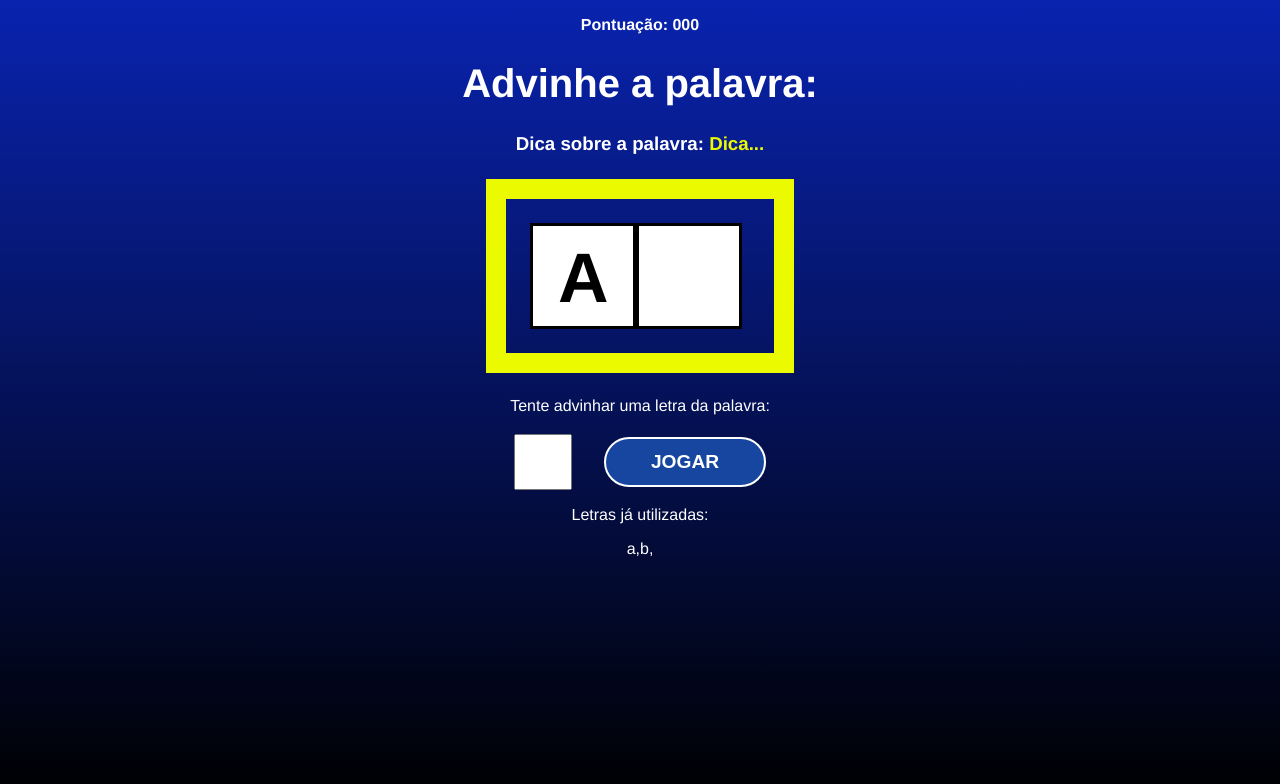
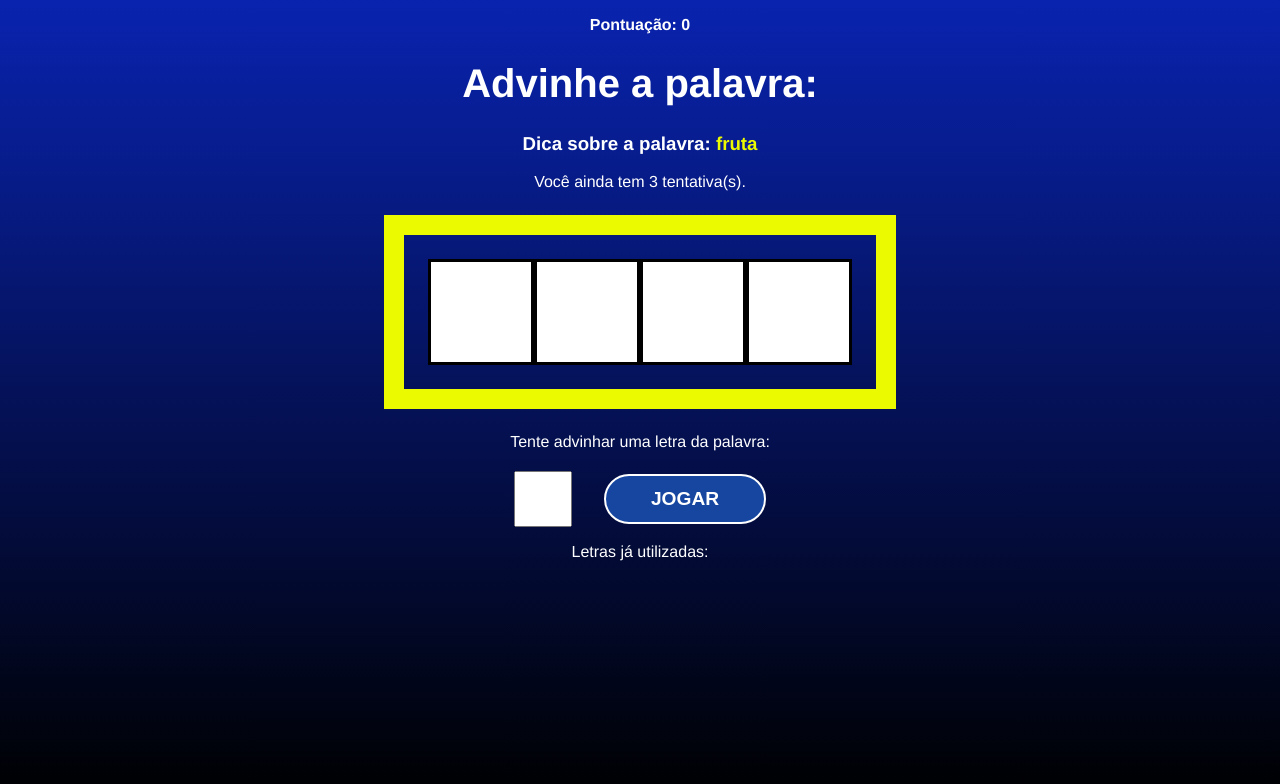
Before and after one commit to japajow/projeto-secret-words, a React (Create React App) app: page / in a window 1280 px wide. Both pictures are taken after a click on the button "COMEÇAR O JOGO". Shown: the top 784 px of the page. Built offline with nearby package versions, Linux system fonts and the light colour scheme.

Commit message:
Consumindo estados do jogo

```diff
--- a/src/App.js
+++ b/src/App.js
@@ -21,6 +21,11 @@ function App() {
   const [pickedCategory, setPickedCategory] = useState("");
   const [letters, setLetters] = useState([]);
 
+  const [guessedLetter, setGuessedLetter] = useState([]);
+  const [wrongLetters, setWrongLetters] = useState([]);
+  const [guesses, setGuesses] = useState(3);
+  const [score, setScore] = useState(0);
+
   const pickWordAnCategory = () => {
     const categories = Object.keys(words);
     const category =
@@ -41,7 +46,7 @@ function App() {
 
     setPickedWord(word);
     setPickedCategory(category);
-    setLetters(letters);
+    setLetters(wordLetters);
 
     setGameStage(stages[1].name);
   };
@@ -57,7 +62,16 @@ function App() {
   return (
     <div className="App">
       {gameStage === "start" && <StartScreen startGame={startGame} />}
-      {gameStage === "game" && <GameScreen verifyLetter={verifyLetter} />}
+      {gameStage === "game" && <GameScreen
+      verifyLetter={verifyLetter}
+      pickedWord={pickedWord}
+      pickedCategory={pickedCategory}
+      letters={letters}
+      guessedLetter={guessedLetter}
+      wrongLetters={wrongLetters}
+      guesses={guesses}
+      score={score}
+       />}
       {gameStage === "end" && <EndScreen retry={retry} />}
     </div>
   );
--- a/src/components/GameScreen/GameScreen.js
+++ b/src/components/GameScreen/GameScreen.js
@@ -1,18 +1,33 @@
 import React from "react";
-import './GameScreen.css';
-export const GameScreen = ({ verifyLetter }) => {
+import "./GameScreen.css";
+export const GameScreen = ({
+  verifyLetter,
+  pickedWord,
+  pickedCategory,
+  letters,
+  guessedLetter,
+  wrongLetters,
+  guesses,
+  score,
+}) => {
   return (
     <div className="game">
       <p className="points">
-        <span>Pontuação: 000</span>
+        <span>Pontuação: {score}</span>
       </p>
       <h1>Advinhe a palavra:</h1>
       <h3 className="tip">
-        Dica sobre a palavra: <span>Dica...</span>
+        Dica sobre a palavra: <span>{pickedCategory}</span>
       </h3>
+      <p>Você ainda tem {guesses} tentativa(s).</p>
       <div className="wordContainer">
-        <span className="letter">A</span>
-        <span className="blackSquare"></span>
+        {letters.map((letter, i) =>
+          guessedLetter.includes(letter) ? (
+            <span className="letter" key={i}>{guessedLetter}</span>
+          ) : (
+            <span className="blackSquare" key={i}></span>
+          )
+        )}
       </div>
       <div className="letterContainer">
         <p>Tente advinhar uma letra da palavra:</p>
@@ -23,8 +38,9 @@ export const GameScreen = ({ verifyLetter }) => {
       </div>
       <div className="wrongLetterContainer">
         <p>Letras já utilizadas:</p>
-        <span>a,</span>
-        <span>b,</span>
+       {wrongLetters.map((letter,i) =>(
+         <span key={i}>{letter}, </span>
+       ))}
       </div>
     </div>
   );
```
Also changed, not shown: 1 other file (tests, documents, lock files or other folders).
